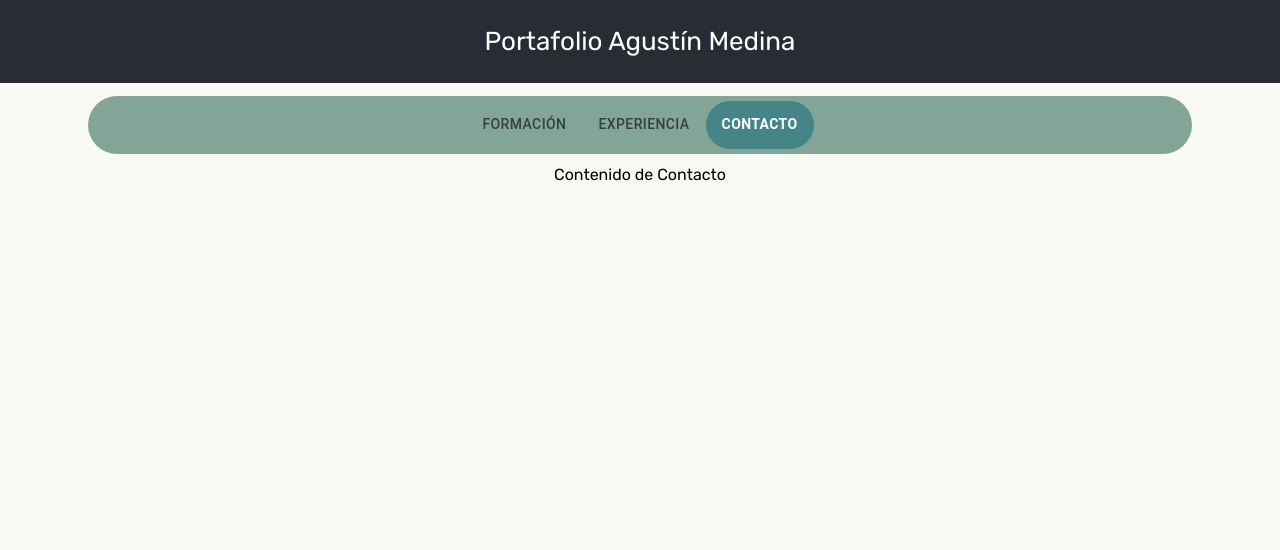
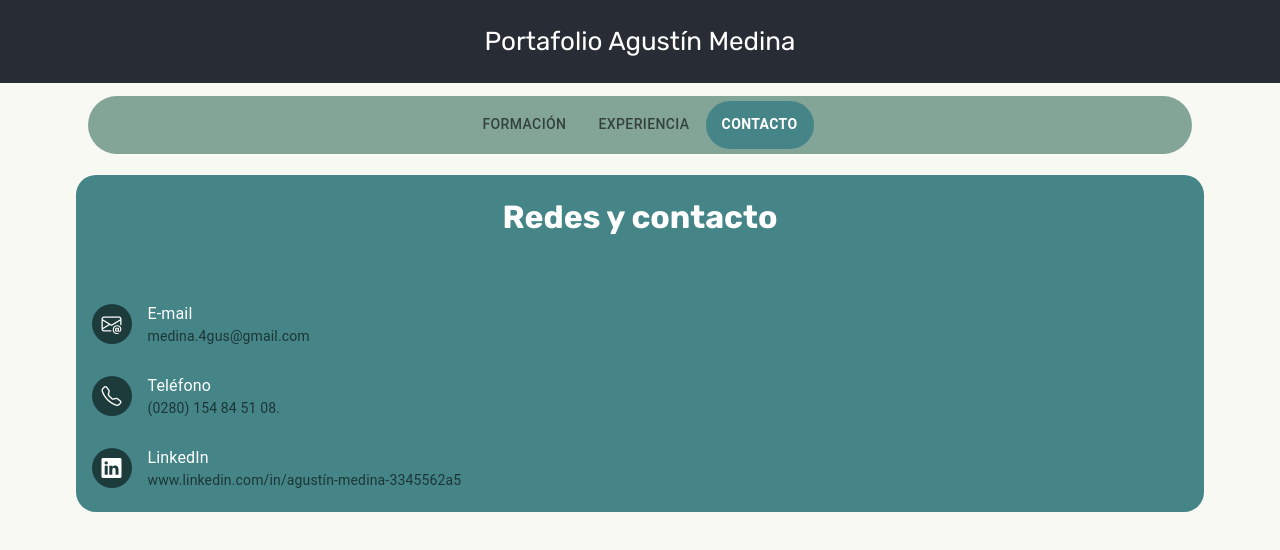
Before and after one commit to AgustinMed/portfolio, a React (Create React App) app: page / in a window 1280 px wide. Both pictures are taken after a click on the tab "CONTACTO". Shown: the top 550 px of the page. Built offline with nearby package versions, Linux system fonts and the light colour scheme.

Commit message:
tab de contacto

```diff
--- a/package.json
+++ b/package.json
@@ -14,6 +14,7 @@
     "@types/node": "^16.18.121",
     "@types/react": "^18.3.12",
     "@types/react-dom": "^18.3.1",
+    "bootstrap-icons": "^1.11.3",
     "react": "^18.3.1",
     "react-dom": "^18.3.1",
     "react-icons": "^5.3.0",
--- a/src/App.css
+++ b/src/App.css
@@ -1,3 +1,5 @@
+@import "bootstrap-icons/font/bootstrap-icons.css";
+
 .App {
   text-align: center;
 }
--- a/src/App.tsx
+++ b/src/App.tsx
@@ -6,6 +6,7 @@ import Tabs from '@mui/material/Tabs';
 import { Container } from '@mui/material';
 import Formacion from './components/formacion';
 import Experience from './components/experience';
+import Contacto from './components/contacto';
 
 function App() {
   const [tabValue, setValue] = React.useState(0);
@@ -60,9 +61,9 @@ function App() {
           {tabValue === 1 &&
             <Experience></Experience>
             }
-          {tabValue === 2 && <span>
-            Contenido de Contacto
-            </span>}
+          {tabValue === 2 &&
+            <Contacto></Contacto>
+            }
         </Box>
       </Container>
     </div>
--- /dev/null
+++ b/src/components/contacto.tsx
@@ -0,0 +1,52 @@
+import { Avatar, List, ListItem, ListItemAvatar, ListItemText, Typography } from '@mui/material';
+import React from 'react';
+import CustomIcon from './customIcon';
+
+const Contacto: React.FC = () => {
+  return (
+    <div className='experiencia'>
+      <h1 className='tab-title'>Redes y contacto</h1>
+            <List>
+                <ListItem>
+                  <ListItemAvatar>
+                    <Avatar sx={{backgroundColor: '#1E3B3C'}}>
+                        <i className="bi bi-envelope-at"></i>
+                    </Avatar>
+                  </ListItemAvatar>
+                  <ListItemText
+                    primary="E-mail" primaryTypographyProps={{color: 'white'}} secondary="medina.4gus@gmail.com"
+                  />
+                </ListItem>
+                <ListItem>
+                  <ListItemAvatar>
+                    <Avatar sx={{backgroundColor: '#1E3B3C'}}>
+                        <i className="bi bi-telephone"></i>
+                    </Avatar>
+                  </ListItemAvatar>
+                  <ListItemText
+                    primary="Teléfono" primaryTypographyProps={{color: 'white'}} secondary="(0280) 154 84 51 08."
+                  />
+                </ListItem>
+                <ListItem>
+                  <ListItemAvatar>
+                    <Avatar sx={{backgroundColor: '#1E3B3C'}}>
+                        <i className="bi bi-linkedin"></i>
+                    </Avatar>
+                  </ListItemAvatar>
+                  <a href='https://www.linkedin.com/in/agust%C3%ADn-medina-3345562a5/' target="_blank" style={{textDecoration: 'none'}}>
+                    <ListItemText
+                        primary="LinkedIn" primaryTypographyProps={{color: 'white'}} secondary="www.linkedin.com/in/agustín-medina-3345562a5"
+                    />
+                  </a>
+
+
+                </ListItem>
+            </List>
+
+
+
+    </div>
+  );
+};
+
+export default Contacto;
```
Also changed, not shown: 1 other file (tests, documents, lock files or other folders).
